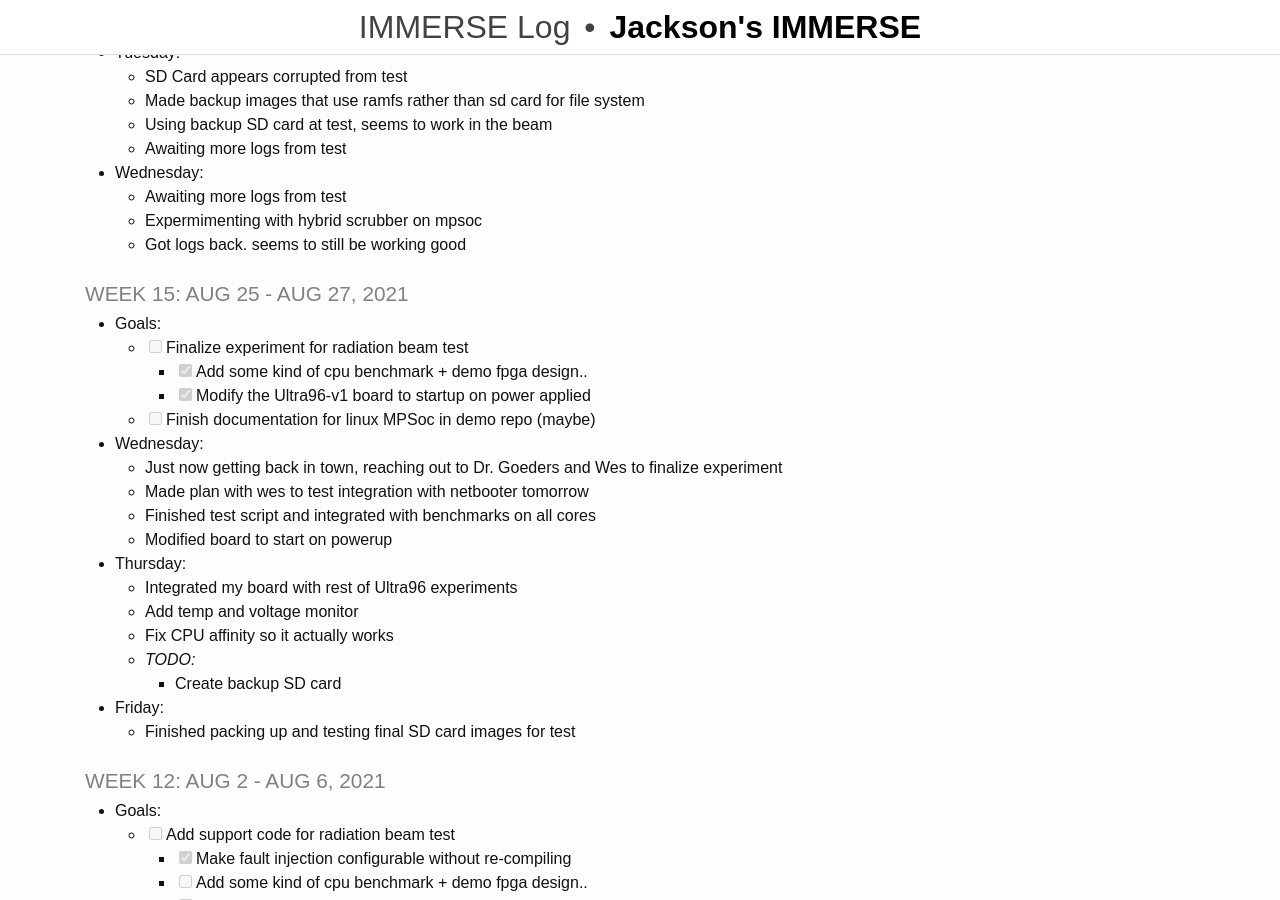
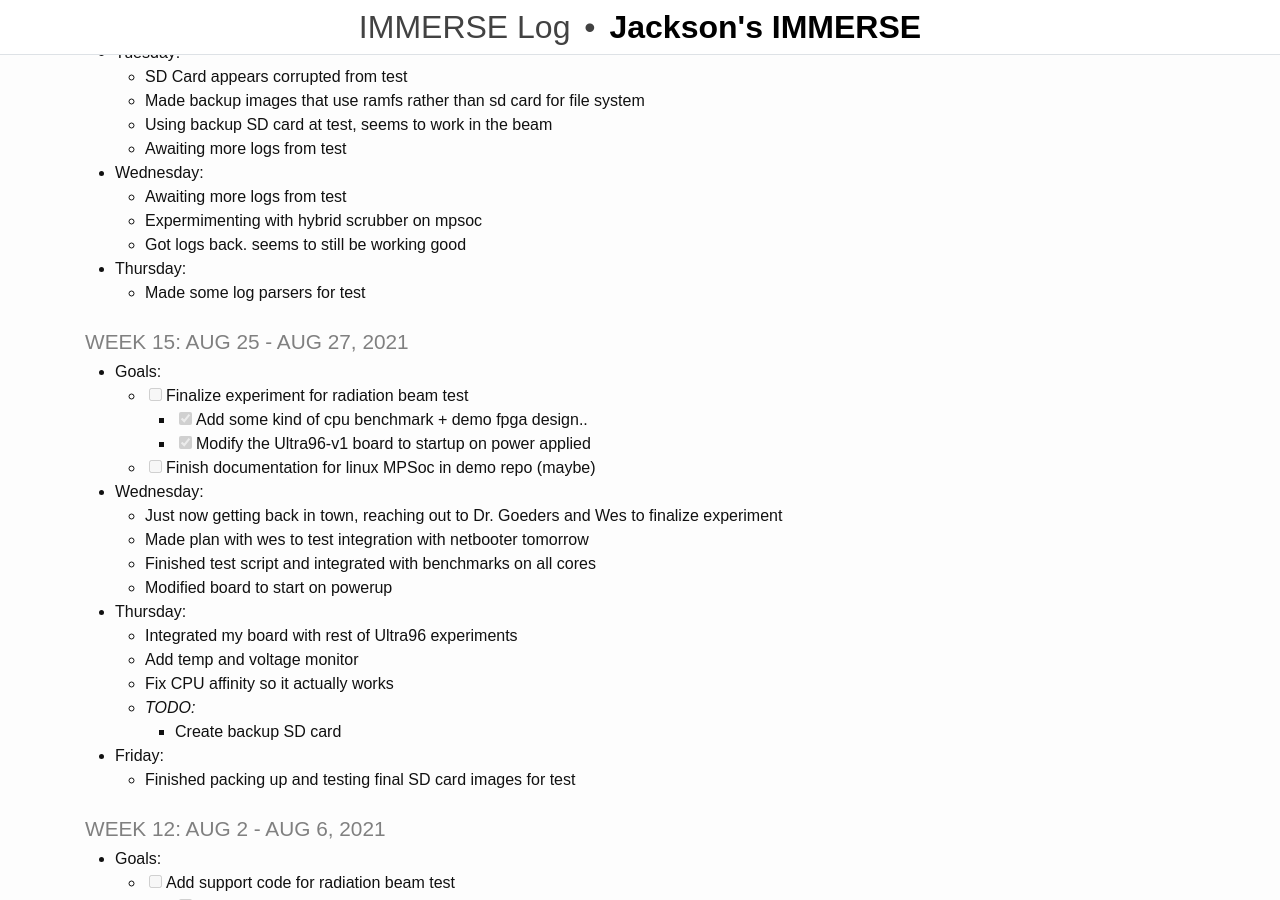
Before and after one commit to rjsmith1999/IMMERSE, a Jekyll site: the page built from _pages/log.md, in a window 1280 px wide and 900 px high, scrolled down 521 px. Built offline with Jekyll 4.4.1, drawn with Linux system fonts in a browser that asks for light colours.

Commit message:
Update Log

```diff
--- a/_pages/log.md
+++ b/_pages/log.md
@@ -36,6 +36,8 @@ title: IMMERSE Log
   - Expermimenting with hybrid scrubber on mpsoc
   - Got logs back. seems to still be working good
 
+* **Thursday**:
+  - Made some log parsers for test
 
 ### Week 15: Aug 25 - Aug 27, 2021
 * **Goals**:
```
